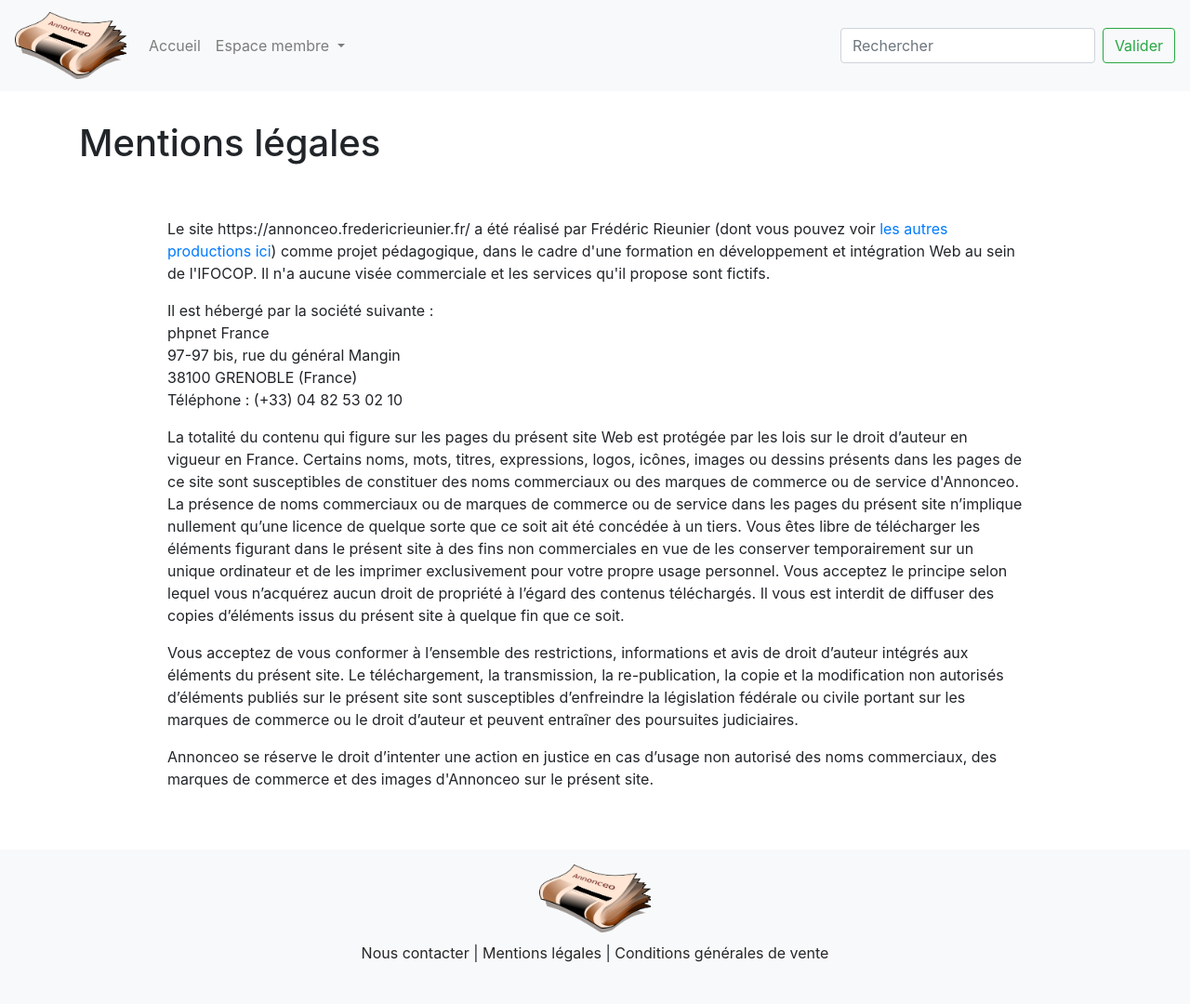
After one commit to FredericRieunier/annonceo, a PHP site: page /PHP/mentions_legales.php in a window 1280 px wide. The commit adds this page. Shown: the whole page at 93% size. Run offline with PHP 8.4, Linux system fonts and the light colour scheme; some libraries are stand-ins or nearby versions.

Commit message:
Add: mentions_legales and cgv

```diff
--- a/assets/css/style.css
+++ b/assets/css/style.css
@@ -1,6 +1,6 @@
 .encart_annonce{
     background-color: rgb(238, 238, 238);
-    box-shadow: 0.2rem 0.2rem 0.9rem rgba(128, 128, 128, 0.493);
+    box-shadow: 0 0 0.2rem rgba(128, 128, 128, 0.493);
     margin-bottom: 2rem;
 }
 
@@ -8,10 +8,37 @@
     max-width: 100%;
 }
 
-/* .encart_annonce{
-    color: black;
-} */
+a .encart_annonce{
+    color: black !important;
+}
 
 .encart_annonce:hover p{
     text-decoration: none;
 }
+
+/* Footer */
+footer{
+    padding-top: 1rem;
+    margin-top: 1rem;
+    padding-bottom: 2rem;
+    background-color: #f8f9fa;
+    display: flex;
+    align-items: center;
+    justify-content: center;
+    flex-direction: column;
+    line-height: .8rem;
+    width: 100%;
+}
+
+footer a{
+    color: rgb(39, 39, 39);
+}
+
+h3{
+    padding-top: 1.5rem;
+}
+
+h1{
+    padding-top: 2rem;
+    padding-bottom: 3rem;
+}
--- a/inc/footer.inc.php
+++ b/inc/footer.inc.php
@@ -1,9 +1,9 @@
 </main>
 
 <footer>
-	<p><a href="<?= URL ?>contact.php">Nous contacter</a></p>
-    <p><a href="">Mentions légales</a></p>
-	<p><a href="">Conditions générales de vente</a></p>
+	<p><a href="<?= URL ?>index.php"> <img src="<?= URL ?>img/annonceo_logo_v1.png" alt="Logo d'Annonceo" style="width:120px;">
+  	</a></p>
+	<p><a href="<?= URL ?>contact.php">Nous contacter</a> | <a href="<?= URL ?>mentions_legales.php">Mentions légales</a> | <a href="cgv.php">Conditions générales de vente</a></p>
 </footer>
 
     <!-- CDN JQUERY -->
--- a/inc/nav.inc.php
+++ b/inc/nav.inc.php
@@ -81,4 +81,4 @@
 
 
 
-<main class="container-fluid">
+<main class="container">
--- a/inscription.php
+++ b/inscription.php
@@ -138,7 +138,7 @@ else{
         empty($pseudo) || empty($mdp) || empty($nom) || empty($prenom) || empty($telephone) || empty($email) || empty($civilite)
         || strlen($pseudo) > 20 || strlen($nom) > 20 || strlen($prenom) > 20 || strlen($mdp) > 60 || strlen($email) > 50
         || !(preg_match("#^[a-z0-9._-]+@[a-z0-9._-]{2,}\.[a-z]{2,4}$#", $email))
-        || !(preg_match("#^0[1-68]([-. ]?[0-9]{2}){4}$#", $telephone))
+        || !(preg_match("#^0[1-9]([-. ]?[0-9]{2}){4}$#", $telephone))
         || stristr($_POST['pseudo'], '\'') || stristr($_POST['pseudo'], '\"') || stristr($_POST['mdp'], '\'') || stristr($_POST['mdp'], '\"') || stristr($_POST['pseudo'], '\\') || stristr($_POST['mdp'], '\\')
         ){
             $error .= "<div class='alert alert-warning'>Il y a eu une erreur. Veuillez vérifier que tous les champs sont remplis et correspondent aux formats suivants&nbsp;:
--- /dev/null
+++ b/mentions_legales.php
@@ -0,0 +1,77 @@
+<?php require_once "inc/header.inc.php"; ?>
+
+    <!-- Pour gagner du temps, je n'ai pas mis en place de balises meta SEO ailleurs que sur la page d'accueil  -->
+
+    <title>Mentions légales | Annonceo, le meilleur des annonces en ligne</title>
+</head>
+<body>
+    <?php require_once "inc/nav.inc.php"; ?>
+
+        <h1>Mentions légales</h1>
+        <?= $error; ?>
+        <?= $content; ?>
+
+        <div class="row justify-content-center">
+                <div class="col-10">
+                  <p>
+                    Le site https://annonceo.fredericrieunier.fr/ a été
+                    réalisé par Frédéric Rieunier (dont vous pouvez voir
+                    <a
+                      href="https://fredericrieunier.fr/"
+                      target="_blank"
+                      rel="noopener noreferrer"
+                      >les autres productions ici</a
+                    >) comme projet pédagogique, dans le cadre d'une formation
+                    en développement et intégration Web au sein de l'IFOCOP. Il
+                    n'a aucune visée commerciale et les services qu'il propose
+                    sont fictifs.
+                  </p>
+                  <p>
+                    Il est hébergé par la société suivante&nbsp;: <br />
+                    phpnet France <br />
+                    97-97 bis, rue du général Mangin <br />
+                    38100 GRENOBLE (France) <br />
+                    Téléphone&nbsp;: (+33) 04 82 53 02 10
+                  </p>
+
+                  <p>
+                    La totalité du contenu qui figure sur les pages du présent
+                    site Web est protégée par les lois sur le droit d’auteur en
+                    vigueur en France. Certains noms, mots, titres, expressions,
+                    logos, icônes, images ou dessins présents dans les pages de
+                    ce site sont susceptibles de constituer des noms commerciaux
+                    ou des marques de commerce ou de service d'Annonceo. La
+                    présence de noms commerciaux ou de marques de commerce ou de
+                    service dans les pages du présent site n’implique nullement
+                    qu’une licence de quelque sorte que ce soit ait été concédée
+                    à un tiers. Vous êtes libre de télécharger les éléments
+                    figurant dans le présent site à des fins non commerciales en
+                    vue de les conserver temporairement sur un unique ordinateur
+                    et de les imprimer exclusivement pour votre propre usage
+                    personnel. Vous acceptez le principe selon lequel vous
+                    n’acquérez aucun droit de propriété à l’égard des contenus
+                    téléchargés. Il vous est interdit de diffuser des copies
+                    d’éléments issus du présent site à quelque fin que ce soit.
+                  </p>
+                  <p>
+                    Vous acceptez de vous conformer à l’ensemble des
+                    restrictions, informations et avis de droit d’auteur
+                    intégrés aux éléments du présent site. Le téléchargement, la
+                    transmission, la re-publication, la copie et la modification
+                    non autorisés d’éléments publiés sur le présent site sont
+                    susceptibles d’enfreindre la législation fédérale ou civile
+                    portant sur les marques de commerce ou le droit d’auteur et
+                    peuvent entraîner des poursuites judiciaires.
+                  </p>
+                  <p class="mb-5">
+                    Annonceo se réserve le droit d’intenter une action en
+                    justice en cas d’usage non autorisé des noms commerciaux,
+                    des marques de commerce et des images d'Annonceo sur le
+                    présent site.
+                  </p>
+                </div>
+              </div>
+
+
+
+    <?php require_once "inc/footer.inc.php"; ?>
```
Also changed, not shown: admin/gestion_annonces_admin.php (+7 -1 lines), admin/gestion_commentaires_admin.php (+7 -0 lines), admin/gestion_membres.php (+8 -2 lines), admin/statistiques.php (+19 -10 lines), cgv.php (added, +51 -0 lines), index.php (+41 -26 lines), profil.php (+22 -5 lines).
